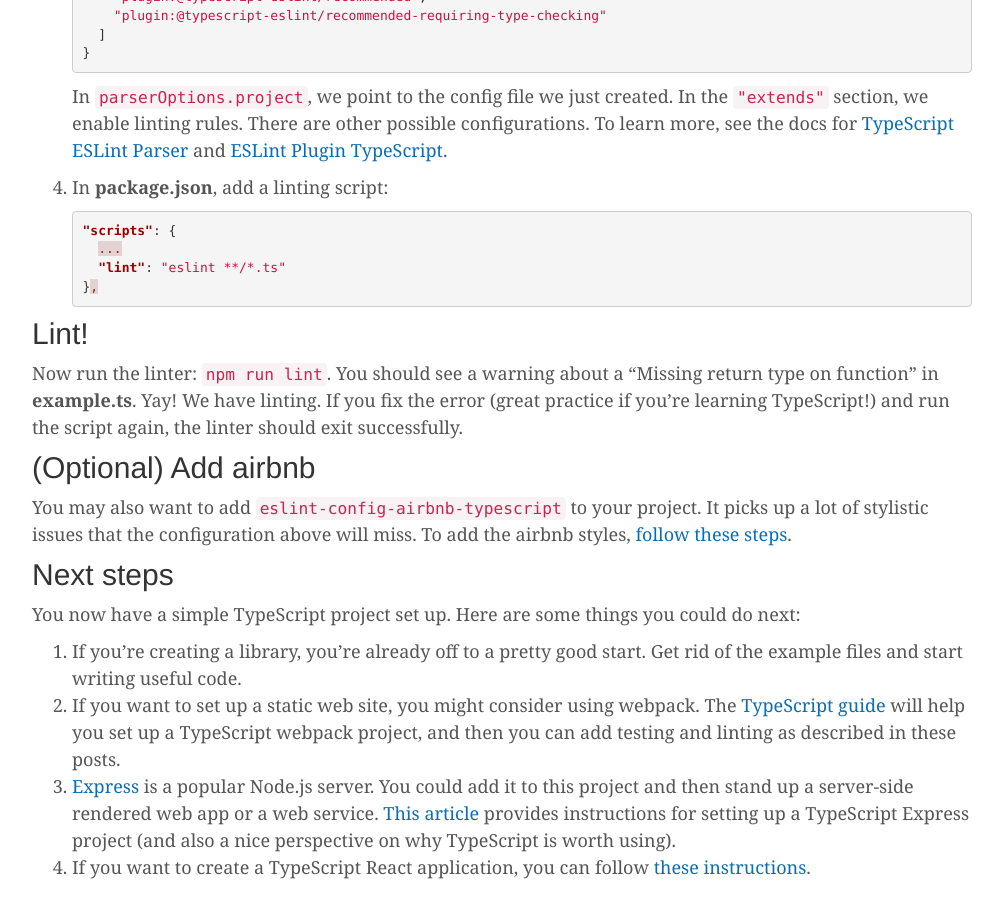
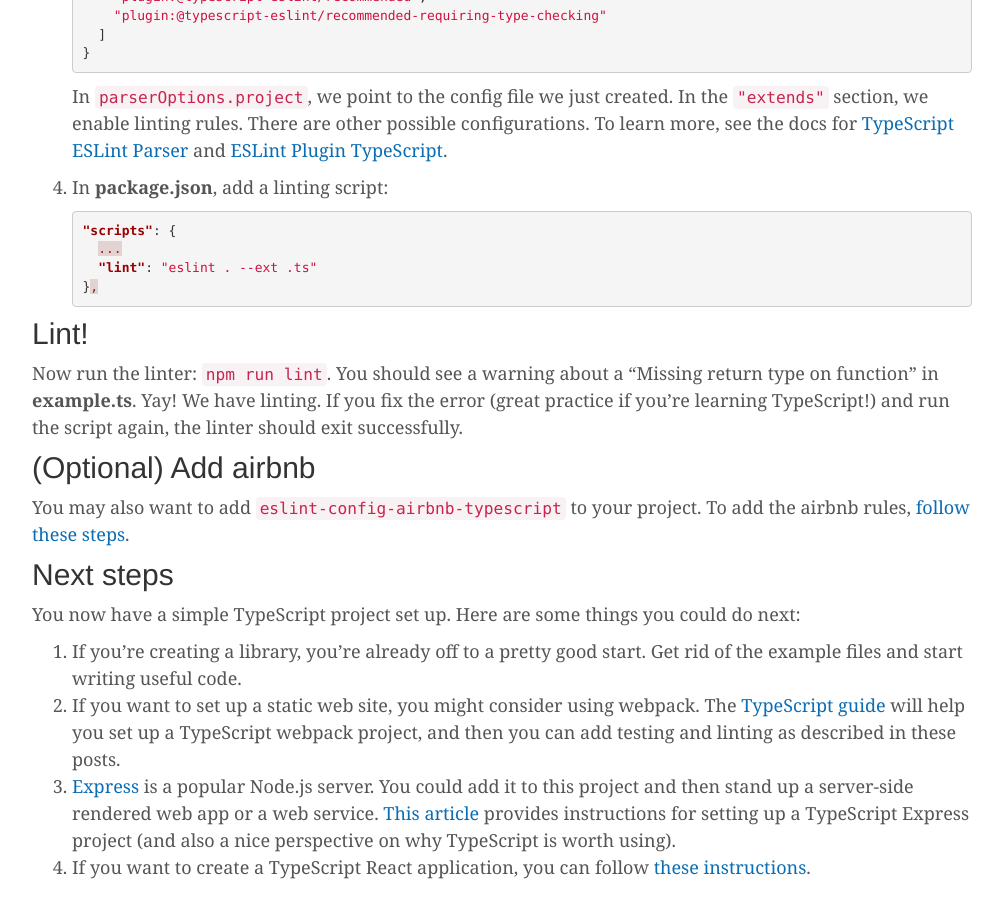
Before and after one commit to pcoet/pcoet.github.io, a Jekyll site: the page built from _posts/2019-12-03-ts-add-linting.md, in a window 1280 px wide and 900 px high, scrolled down 1289 px. Shown: the whole window, without its empty margins (138-1141 px from the left). Built offline with Jekyll 4.4.1, drawn with Linux system fonts in a browser that asks for light colours.

Commit message:
corrected eslint command

````diff
--- a/_posts/2019-12-03-ts-add-linting.md
+++ b/_posts/2019-12-03-ts-add-linting.md
@@ -52,7 +52,7 @@ Using ESLint for TypeScript is a little bit more complicated than using it for v
    ```json
    "scripts": {
      ...
-     "lint": "eslint **/*.ts"
+     "lint": "eslint . --ext .ts"
    },
    ```
 
@@ -62,7 +62,7 @@ Now run the linter: `npm run lint`. You should see a warning about a "Missing re
 
 ## (Optional) Add airbnb
 
-You may also want to add `eslint-config-airbnb-typescript` to your project. It picks up a lot of stylistic issues that the configuration above will miss. To add the airbnb styles, [follow these steps](https://www.npmjs.com/package/eslint-config-airbnb-typescript#i-use-eslint-config-airbnb-base-no-react-support).
+You may also want to add `eslint-config-airbnb-typescript` to your project. To add the airbnb rules, [follow these steps](https://www.npmjs.com/package/eslint-config-airbnb-typescript#i-use-eslint-config-airbnb-base-no-react-support).
 
 ## Next steps
 
````
